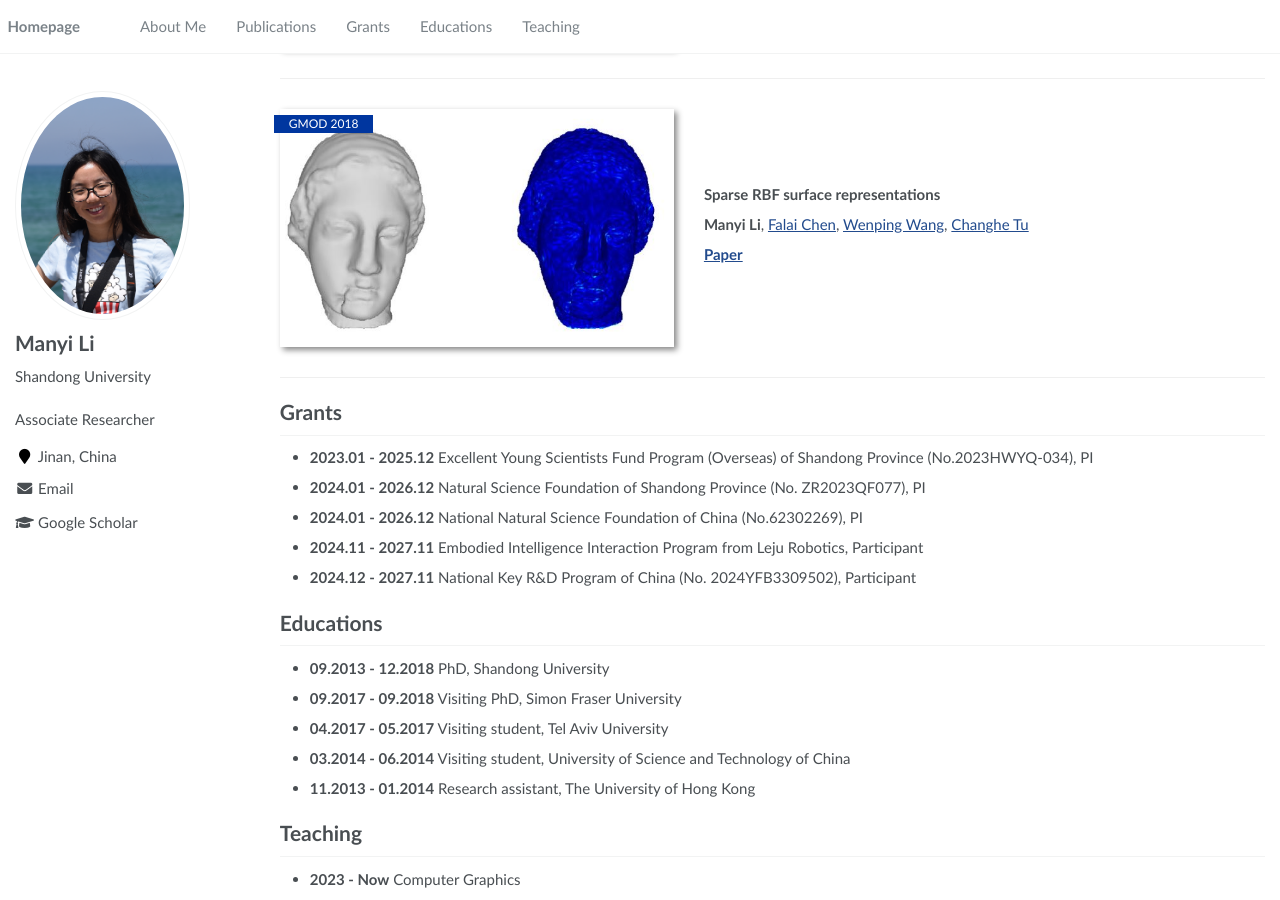
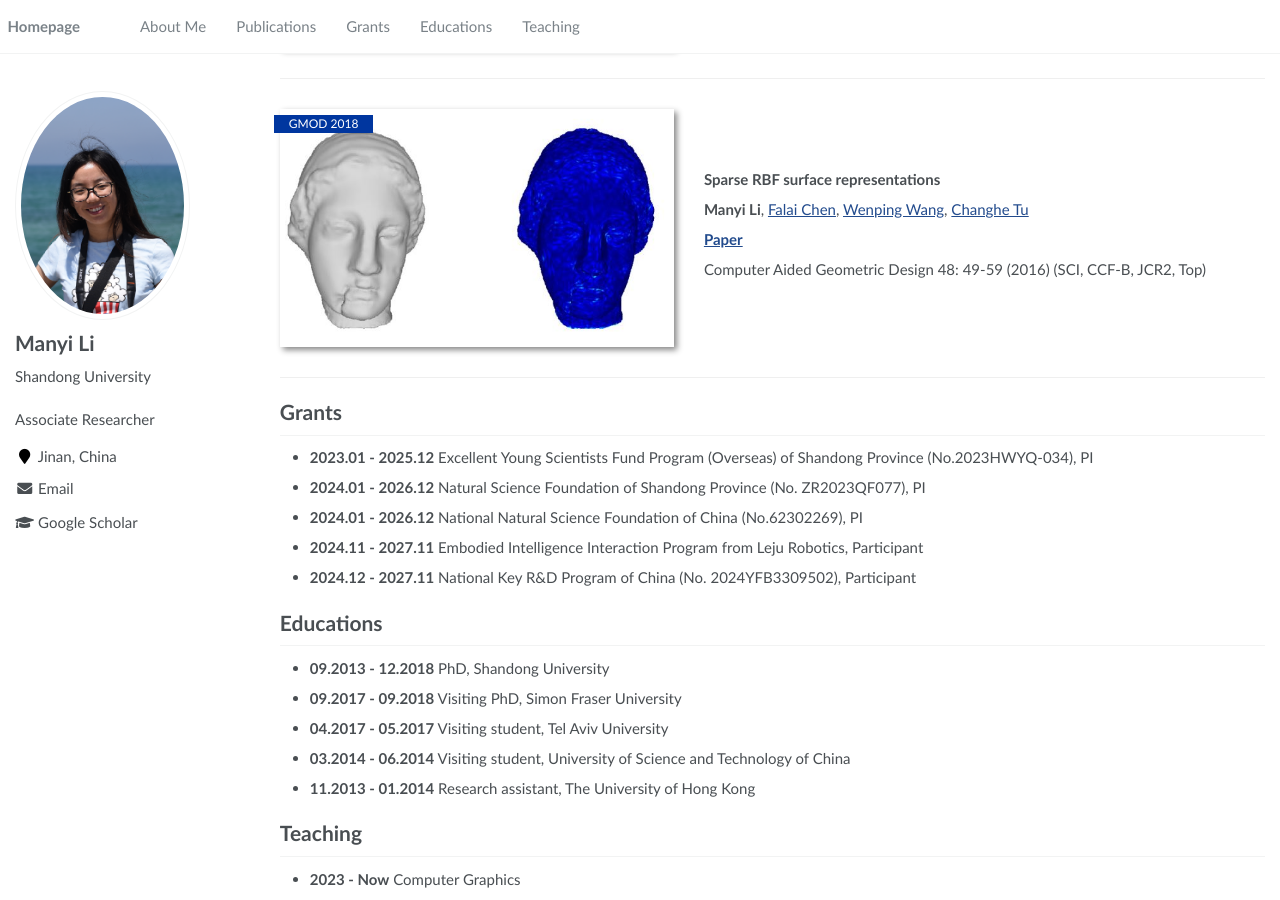
Before and after one commit to ManyiLi12345/manyili12345.github.io, a Jekyll site: the page built from _pages/about.md, in a window 1280 px wide and 900 px high, scrolled down 5408 px. Built offline with Jekyll 4.4.1, drawn with Linux system fonts in a browser that asks for light colours.

Commit message:
Update about.md

```diff
--- a/_pages/about.md
+++ b/_pages/about.md
@@ -341,6 +341,8 @@ Junjie Gao, Shuang-Min Chen, Zhenyu Shu,
 
 [**Paper**](https://www.sciencedirect.com/science/article/pii/S0167839616300978?via%3Dihub)
 
+Computer Aided Geometric Design 48: 49-59 (2016) (SCI, CCF-B, JCR2, Top)
+
 <!-- Lorem ipsum dolor sit amet, consectetur adipiscing elit. Vivamus ornare aliquet ipsum, ac tempus justo dapibus sit amet.-->
 </div>
 </div>
```
